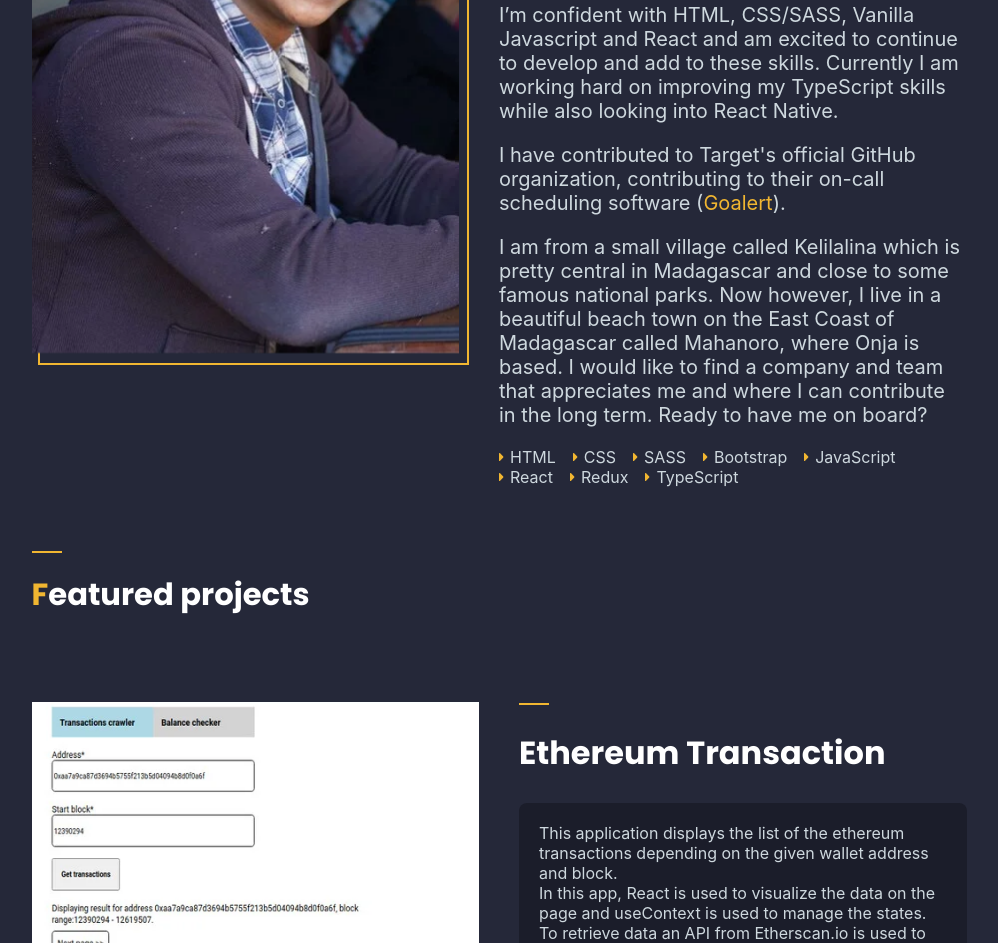
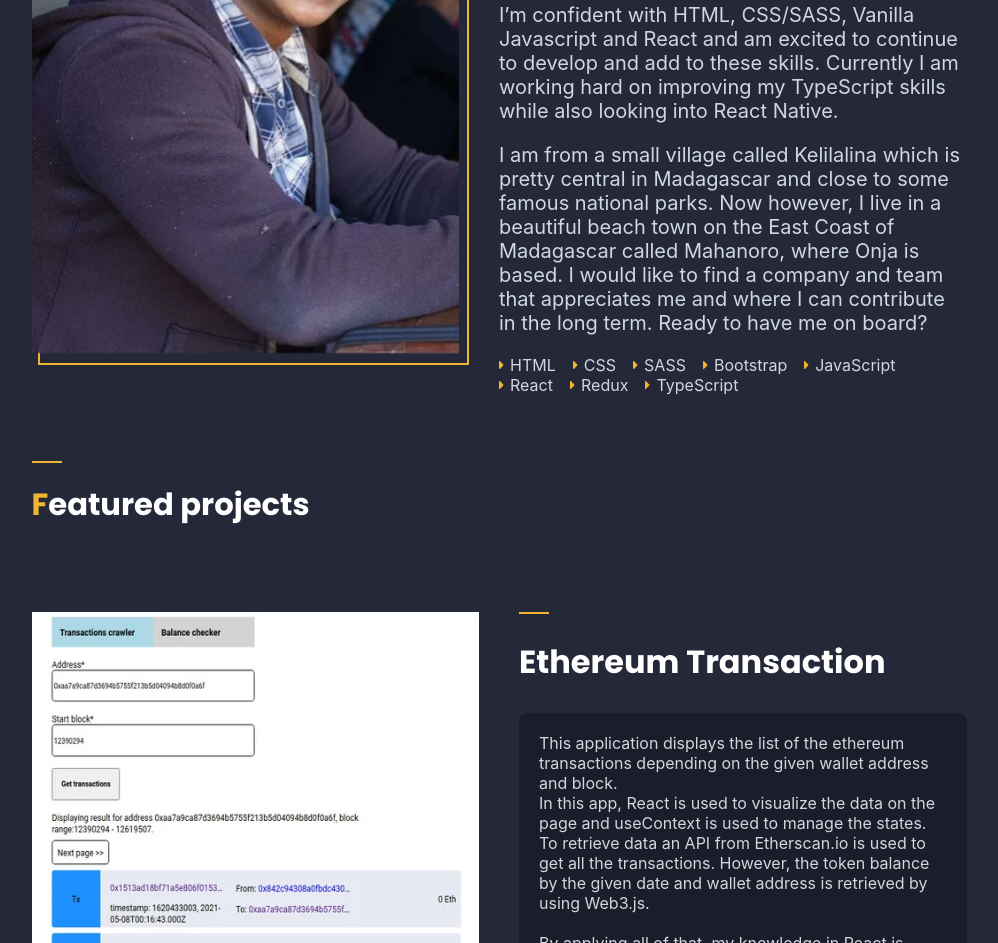
Before and after one commit to voromahery/portofolio-daniel, a website: page webroot/index.html in a window 1280 px wide. Shown: the part 1198-2141 px from the top of the page, without its empty margins (141-1139 px from the left). Drawn offline with Linux system fonts and the light colour scheme; files whose address does not match are found by name.

Commit message:
Cleans unused code

```diff
--- a/sass/_about_me.scss
+++ b/sass/_about_me.scss
@@ -9,10 +9,6 @@
 .about-me__title,
 .about-me__article--title {
   color: $title-color;
-}
-
-.section__about-me a {
-  color: $primary-color;
 }
 
 .image__wrapper {
--- a/webroot/index.html
+++ b/webroot/index.html
@@ -197,13 +197,6 @@
                 while also looking into React Native.
               </p>
               <p class="about-me__article--paragraph paragraph">
-                I have contributed to Target's official GitHub organization,
-                contributing to their on-call scheduling software (<a
-                  href="https://github.com/target/goalert"
-                  >Goalert</a
-                >).
-              </p>
-              <p class="about-me__article--paragraph paragraph">
                 I am from a small village called Kelilalina which is pretty
                 central in Madagascar and close to some famous national parks.
                 Now however, I live in a beautiful beach town on the East Coast
```
Also changed, not shown: webroot/css/index.css.
